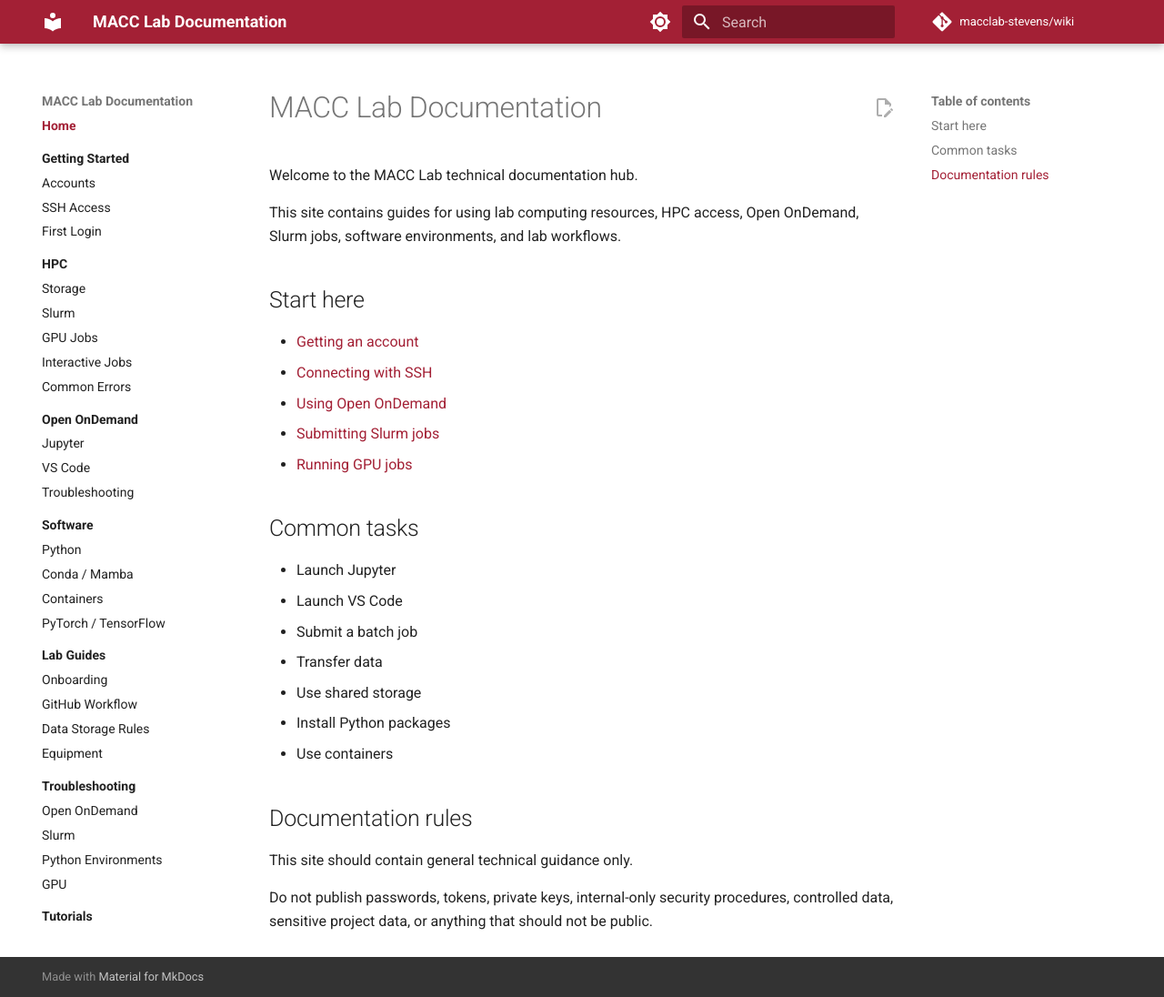
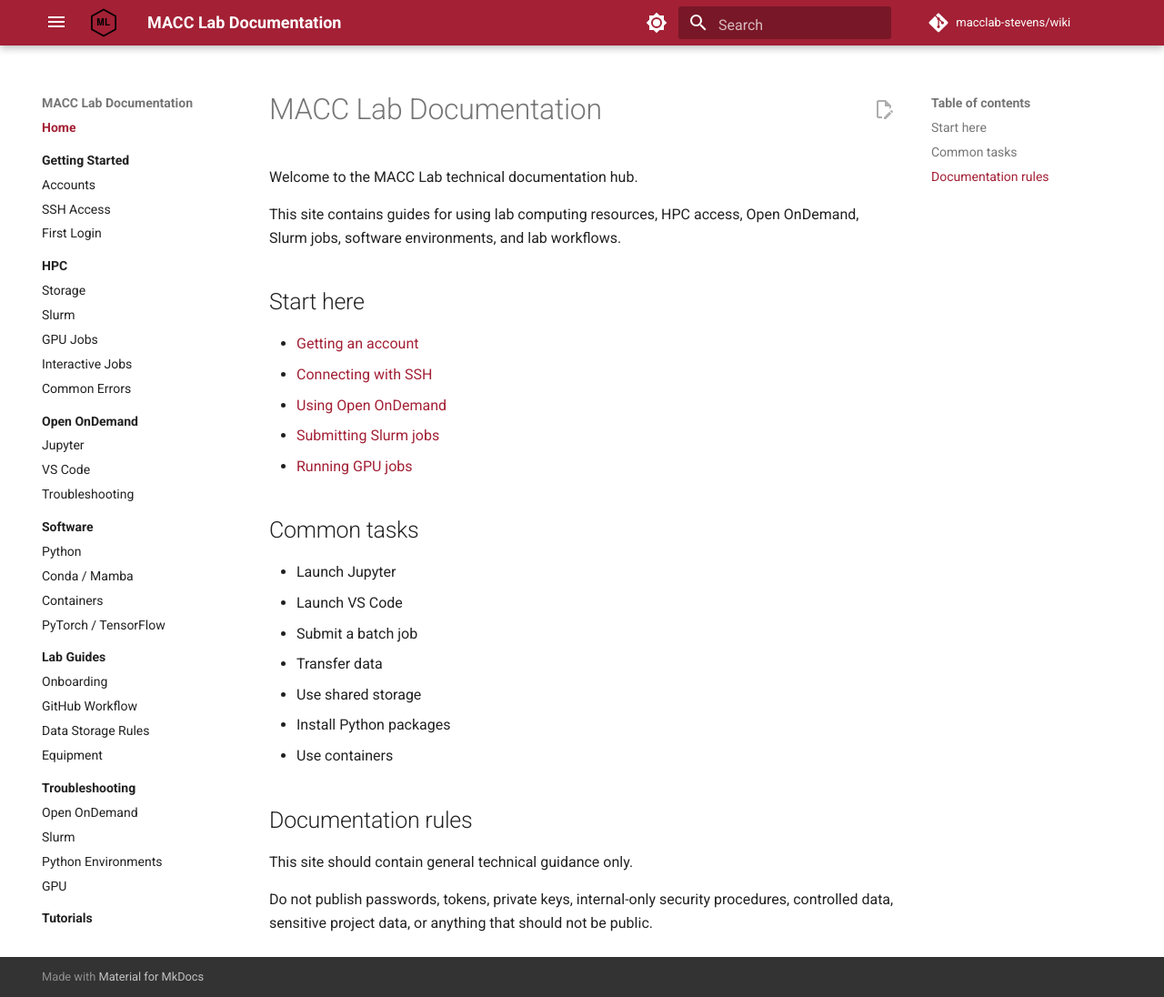
Before and after one commit to macclab-stevens/wiki, an MkDocs documentation site: the page built from docs/index.md, in a window 1280 px wide and 1096 px high. Shown: the whole window at 91% size. Built offline with MkDocs 1.6.1 and Material for MkDocs 9.7.7, drawn with Linux system fonts in a browser that asks for light colours; comment, search, counter and statistics services are not loaded.

Commit message:
feat: collapsible sidebar, MACC Lab logo, compact search layout
- Add hexagon ML monogram logo (docs/images/logo.svg)
- Add hamburger toggle button via extra.js; collapses left sidebar with
  CSS transition; state persisted in localStorage across page loads
- Remove navigation.expand so sidebar sections start collapsed (ORNL-style)
- Add navigation.instant for SPA navigation
- Compact header: logo, tight search bar, palette toggle pinned far right
- CSS sidebar collapse animation for desktop (min-width 76.25em)

```diff
--- /dev/null
+++ b/docs/javascripts/extra.js
@@ -0,0 +1,58 @@
+/**
+ * Sidebar collapse toggle for MACC Lab docs.
+ * Inserts a hamburger button into the header; clicking it slides the left
+ * navigation sidebar off-screen and expands the content area.
+ * State is persisted in localStorage so it survives page navigation.
+ */
+(function () {
+  "use strict";
+
+  var STORAGE_KEY = "macc-nav-collapsed";
+  var BODY_CLASS  = "nav-collapsed";
+
+  function insertToggleButton() {
+    // Avoid duplicates on instant-navigation re-runs
+    if (document.getElementById("nav-toggle-btn")) return;
+
+    var header = document.querySelector(".md-header__inner");
+    if (!header) return;
+
+    var btn = document.createElement("button");
+    btn.id = "nav-toggle-btn";
+    btn.className = "md-header__button nav-toggle";
+    btn.setAttribute("aria-label", "Toggle navigation");
+    btn.setAttribute("title", "Toggle navigation");
+    btn.innerHTML =
+      '<svg xmlns="http://www.w3.org/2000/svg" viewBox="0 0 24 24" width="24" height="24">' +
+        '<path d="M3 6h18v2H3V6zm0 5h18v2H3v-2zm0 5h18v2H3v-2z" fill="currentColor"/>' +
+      '</svg>';
+
+    // Place as first child so it sits at the far left of the header
+    header.insertBefore(btn, header.firstChild);
+
+    // Restore persisted state
+    if (localStorage.getItem(STORAGE_KEY) === "1") {
+      document.body.classList.add(BODY_CLASS);
+    }
+
+    btn.addEventListener("click", function () {
+      document.body.classList.toggle(BODY_CLASS);
+      localStorage.setItem(
+        STORAGE_KEY,
+        document.body.classList.contains(BODY_CLASS) ? "1" : "0"
+      );
+    });
+  }
+
+  // Initial load
+  if (document.readyState === "loading") {
+    document.addEventListener("DOMContentLoaded", insertToggleButton);
+  } else {
+    insertToggleButton();
+  }
+
+  // Material instant-navigation: re-run after each SPA navigation
+  if (typeof document$ !== "undefined" && document$.subscribe) {
+    document$.subscribe(insertToggleButton);
+  }
+})();
--- a/docs/stylesheets/extra.css
+++ b/docs/stylesheets/extra.css
@@ -24,19 +24,72 @@
   --md-accent-fg-color--transparent: rgba(224, 96, 122, 0.1);
 }
 
-/* ---------- Header — toggle pinned to right ---------- */
+/* ---------- Header layout ---------- */
 .md-header__inner {
   display: flex;
   align-items: center;
+  padding: 0 0.4rem;
 }
 
+/* Hamburger toggle button (injected by extra.js) */
+.md-header__button.nav-toggle {
+  order: -1;
+  margin-right: 0.2rem;
+  flex-shrink: 0;
+}
+
+/* Logo compact sizing */
+.md-header__button.md-logo {
+  padding: 0.2rem 0.4rem;
+}
+
+.md-header__button.md-logo img,
+.md-header__button.md-logo svg {
+  height: 1.6rem;
+  width: auto;
+}
+
+/* Site title — left-align, don't grow too wide */
 .md-header__title {
   flex-grow: 1;
+  font-size: 0.9rem;
+  margin-left: 0.2rem;
 }
 
+/* Compact search bar */
+.md-search__form {
+  border-radius: 0.15rem;
+}
+
+.md-search__input {
+  font-size: 0.8rem;
+  padding-left: 2.2rem;
+  height: 2rem;
+}
+
+/* Dark/light palette toggle pinned to far right */
 .md-header__button[data-md-toggle="palette"] {
-  margin-left: 0.4rem;
+  margin-left: 0.2rem;
   order: 99;
+}
+
+/* ---------- Collapsible sidebar — desktop ---------- */
+@media screen and (min-width: 76.25em) {
+  .md-sidebar--primary {
+    transition: width 0.25s cubic-bezier(0.4, 0, 0.2, 1),
+                min-width 0.25s cubic-bezier(0.4, 0, 0.2, 1);
+  }
+
+  body.nav-collapsed .md-sidebar--primary {
+    width: 0 !important;
+    min-width: 0 !important;
+    overflow: hidden;
+  }
+
+  body.nav-collapsed .md-sidebar--primary .md-sidebar__scrollwrap {
+    opacity: 0;
+    transition: opacity 0.15s ease;
+  }
 }
 
 /* ---------- Sidebar nav — active item ---------- */
--- a/mkdocs.yml
+++ b/mkdocs.yml
@@ -9,8 +9,12 @@ edit_uri: edit/main/docs/
 extra_css:
   - stylesheets/extra.css
 
+extra_javascript:
+  - javascripts/extra.js
+
 theme:
   name: material
+  logo: images/logo.svg
   palette:
     - scheme: default
       primary: custom
@@ -26,9 +30,9 @@ theme:
         name: Switch to light mode
   features:
     - navigation.sections
-    - navigation.expand
     - navigation.top
     - navigation.indexes
+    - navigation.instant
     - search.suggest
     - search.highlight
     - content.code.copy
```
Also changed, not shown: docs/images/logo.svg (added).
